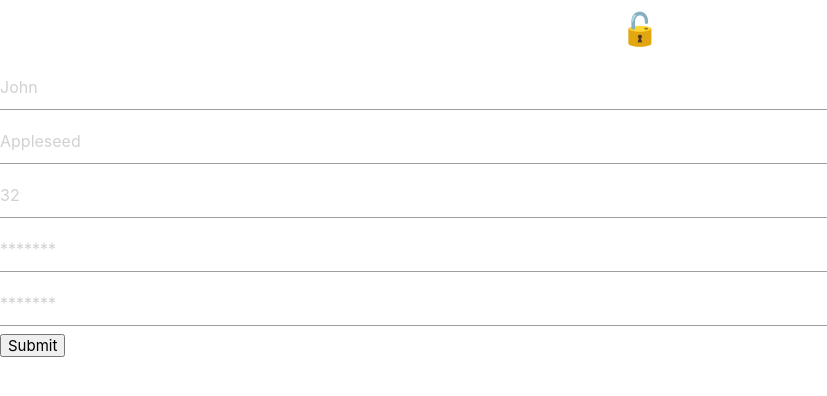
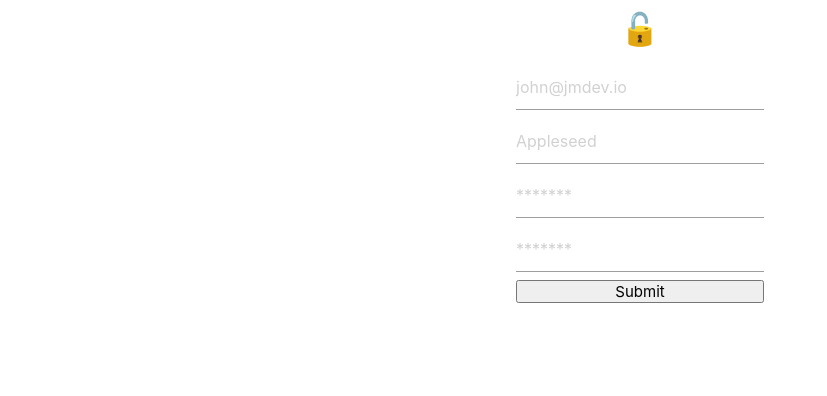
Before and after one commit to nol166/authy, a React (Create React App) app in the folder client/: page /register in a window 1280 px wide. Shown: the top 396 px of the page, without its empty margins (0-827 px from the left). Built offline with nearby package versions, Linux system fonts and the light colour scheme.

Commit message:
restyle register form, add css file for resgister component

```diff
--- a/client/src/components/auth/Register.js
+++ b/client/src/components/auth/Register.js
@@ -1,113 +1,126 @@
 import React from 'react'
 import { useForm } from 'react-hook-form'
+import './style/register.css'
 
 function Register() {
-    const { register, handleSubmit, errors } = useForm() // initialise the hook
+    const { register, handleSubmit, errors } = useForm() // initialize the hook
     const onSubmit = (data) => {
         console.log(data)
     }
 
     return (
-        <form onSubmit={handleSubmit(onSubmit)}>
-            <input name="firstname" ref={register} placeholder="John" />{' '}
+        <div className="form-container">
+            <form onSubmit={handleSubmit(onSubmit)} className="formS">
+                <input
+                    name="email"
+                    ref={register({ required: true })}
+                    placeholder="john@jmdev.io"
+                />
+                {errors.email && 'Email required.'}
                 {/* register an input */}
                 <input
-                name="lastname"
+                    name="name"
                     ref={register({ required: true })}
                     placeholder="Appleseed"
                 />
-            {errors.lastname && 'Last name is required.'}
+                {errors.name && 'User name is required.'}
                 <input
-                name="age"
-                ref={register({ pattern: /\d+/ })}
-                placeholder="32"
+                    name="password"
+                    ref={register({ required: true })}
+                    placeholder="*******"
                 />
-            {errors.age && 'Please enter number for age.'}
-            <input name="password" ref={register} placeholder="*******" />
                 {errors.age && 'Please enter number for age.'}
                 <input name="password2" ref={register} placeholder="*******" />
                 {errors.age && 'Please enter number for age.'}
-            <input type="submit" />
+                <input type="submit" content="hello" />
             </form>
+        </div>
 
-        // <div id="register-page" className="row" style={{ width: '30%' }}>
-        //     <div className="col s12 z-depth-6 card-panel">
-        //         <form
-        //             className="register-form"
-        //             style={{ width: '90%', paddingTop: '10px' }}
-        //             onSubmit={handleSubmit(onSubmit)}
-        //         >
-        //             <div className="row margin">
-        //                 <div className="input-field col s12">
-        //                     <i className="mdi-social-person-outline prefix"></i>
-        //                     <input
-        //                         name="user_name"
-        //                         type="text"
-        //                         className="validate"
-        //                     />
-        //                     <label htmlFor="user_name" className="center-align">
-        //                         Username
-        //                     </label>
+        //     <div id="register-page" className="row" style={{ width: '30%' }}>
+        //         <div className="col s12 z-depth-6 card-panel">
+        //             <form
+        //                 className="register-form"
+        //                 style={{ width: '90%', paddingTop: '10px' }}
+        //                 onSubmit={handleSubmit(onSubmit)}
+        //             >
+        //                 <div className="row margin">
+        //                     <div className="input-field col s12">
+        //                         <i className="mdi-social-person-outline prefix"></i>
+        //                         <input
+        //                             name="user_name"
+        //                             type="text"
+        //                             className="validate"
+        //                         />
+        //                         <label htmlFor="user_name" className="center-align">
+        //                             Username
+        //                         </label>
+        //                     </div>
         //                 </div>
-        //             </div>
-        //             <div className="row margin">
-        //                 <div className="input-field col s12">
-        //                     <i className="mdi-communication-email prefix"></i>
-        //                     <input
-        //                         id="user_email"
-        //                         type="email"
-        //                         className="validate"
-        //                     />
-        //                     <label
-        //                         htmlFor="user_email"
-        //                         className="center-align"
+        //                 <div className="row margin">
+        //                     <div className="input-field col s12">
+        //                         <i className="mdi-communication-email prefix"></i>
+        //                         <input
+        //                             id="user_email"
+        //                             type="email"
+        //                             className="validate"
+        //                             ref={register}
+        //                         />
+        //                         <label
+        //                             htmlFor="user_email"
+        //                             className="center-align"
+        //                         >
+        //                             Email
+        //                         </label>
+        //                     </div>
+        //                 </div>
+        //                 <div className="row margin">
+        //                     <div className="input-field col s12">
+        //                         <i className="mdi-action-lock-outline prefix"></i>
+        //                         <input
+        //                             id="user_passw"
+        //                             type="password"
+        //                             className="validate"
+        //                             ref={register}
+        //                         />
+        //                         <label htmlFor="user_passw">Password</label>
+        //                     </div>
+        //                 </div>
+        //                 <div className="row margin">
+        //                     <div className="input-field col s12">
+        //                         <i className="mdi-action-lock-outline prefix"></i>
+        //                         <input
+        //                             id="confirm_pass"
+        //                             type="password"
+        //                             ref={register}
+        //                         />
+        //                         <label htmlFor="confirm_pass">
+        //                             Re-type password
+        //                         </label>
+        //                     </div>
+        //                 </div>
+        //                 <div className="row">
+        //                     <div
+        //                         className="input-field col s12"
+        //                         style={{ margin: '10px' }}
         //                     >
-        //                         Email
-        //                     </label>
+        //                         <a
+        //                             href="register.html"
+        //                             className="btn waves-effect waves-light col s12"
+        //                         >
+        //                             Register Now
+        //                         </a>
+        //                     </div>
+        //                     <div className="input-field col s12">
+        //                         <p className="margin center medium-small sign-up">
+        //                             Already have an account?{' '}
+        //                             <Link to="/login">Login</Link>
+        //                         </p>
+        //                     </div>
         //                 </div>
-        //             </div>
-        //             <div className="row margin">
-        //                 <div className="input-field col s12">
-        //                     <i className="mdi-action-lock-outline prefix"></i>
-        //                     <input
-        //                         id="user_passw"
-        //                         type="password"
-        //                         className="validate"
-        //                     />
-        //                     <label htmlFor="user_passw">Password</label>
-        //                 </div>
-        //             </div>
-        //             <div className="row margin">
-        //                 <div className="input-field col s12">
-        //                     <i className="mdi-action-lock-outline prefix"></i>
-        //                     <input id="confirm_pass" type="password" />
-        //                     <label htmlFor="confirm_pass">
-        //                         Re-type password
-        //                     </label>
-        //                 </div>
-        //             </div>
-        //             <div className="row">
-        //                 <div
-        //                     className="input-field col s12"
-        //                     style={{ margin: '10px' }}
-        //                 >
-        //                     <a
-        //                         href="register.html"
-        //                         className="btn waves-effect waves-light col s12"
-        //                     >
-        //                         Register Now
-        //                     </a>
-        //                 </div>
-        //                 <div className="input-field col s12">
-        //                     <p className="margin center medium-small sign-up">
-        //                         Already have an account?{' '}
-        //                         <Link to="/login">Login</Link>
-        //                     </p>
-        //                 </div>
-        //             </div>
-        //         </form>
+        //             </form>
+        //         </div>
         //     </div>
-        // </div>
+        // )
     )
 }
 
--- /dev/null
+++ b/client/src/components/auth/style/register.css
@@ -0,0 +1,8 @@
+.form-container {
+    display: flex;
+    justify-content: center;
+}
+.formS {
+    display: flex;
+    flex-direction: column;
+}
```
Lines whose indentation alone changed are shown as unchanged.
